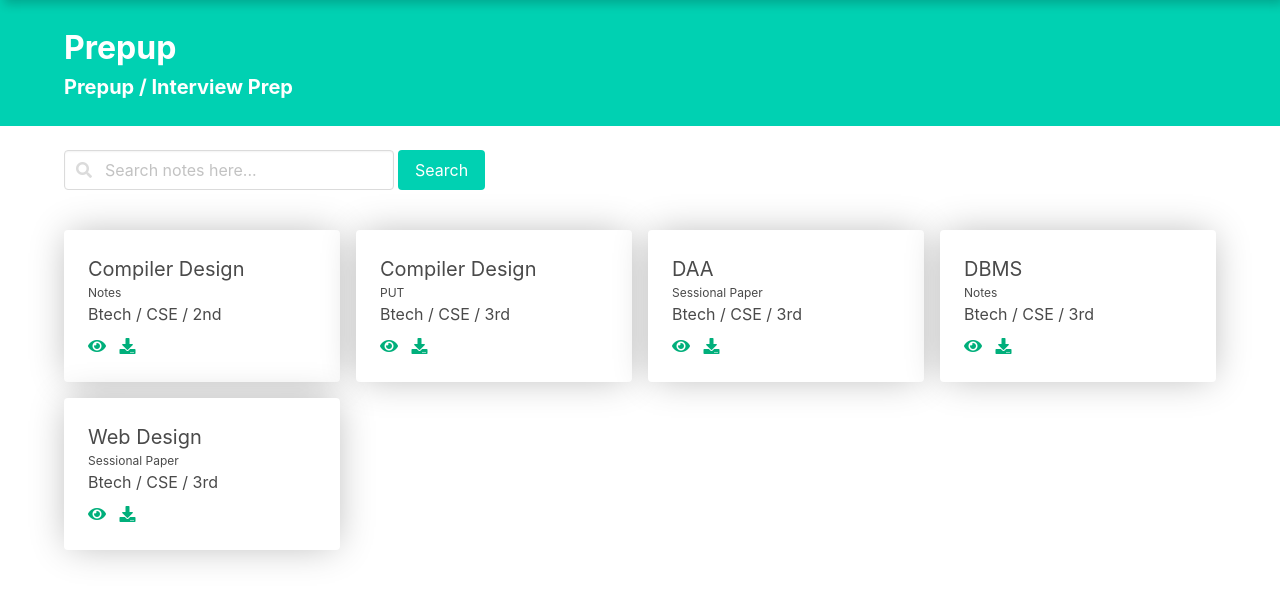
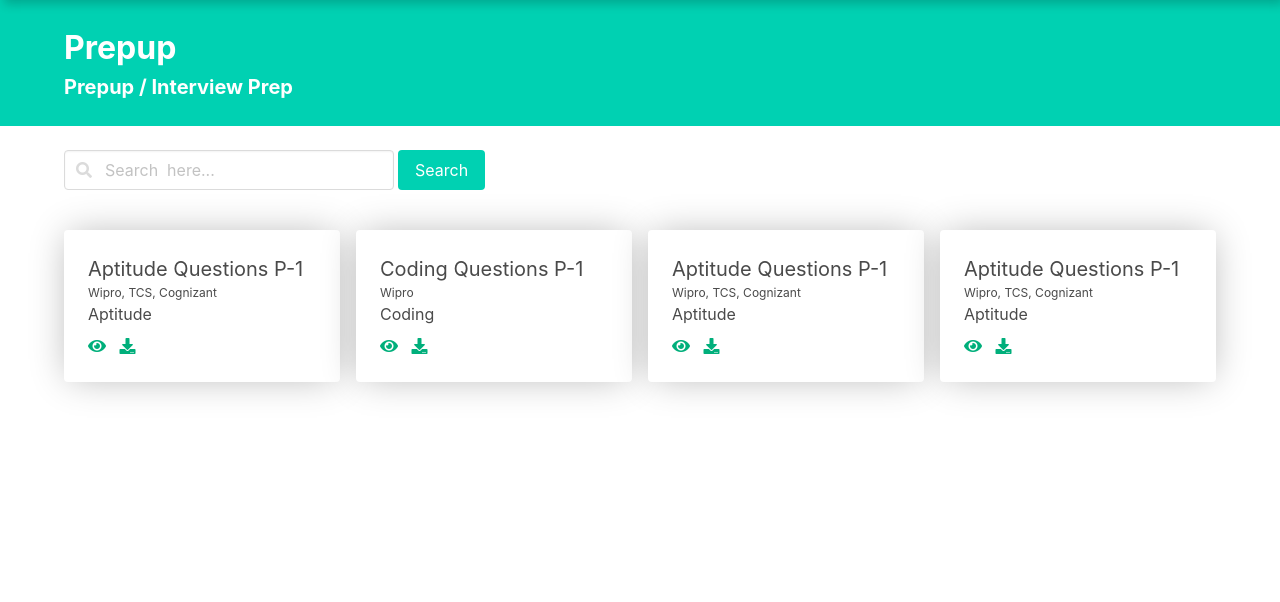
Before and after one commit to devankit01/hireup, a Django app: page /prepup/interview-prep in a window 1280 px wide. Shown: the part 56-658 px from the top of the page. Run offline with Django 3.2, Linux system fonts and the light colour scheme; some libraries are stand-ins or nearby versions.

Commit message:
Interview Home Page

```diff
--- a/templates/prepup/interviewPrep.html
+++ b/templates/prepup/interviewPrep.html
@@ -21,7 +21,7 @@
 <div class="container field is-grouped mt-5 set">
   <div class="field mr-1">
     <p class="control has-icons-left has-icons-right">
-      <input class="input" type="text" placeholder="Search notes here..." />
+      <input class="input" type="text" placeholder="Search  here..." />
       <span class="icon is-small is-left">
         <i class="fa fa-search" aria-hidden="true"></i>
       </span>
@@ -37,9 +37,9 @@
     <div class="card">
       <div class="card-content">
         <div class="content">
-          <p class="is-size-5 m-0">Compiler Design</p>
-          <p class="m-0 is-size-7 has-text-lightgrey">Notes</p>
-          <p class="m-0 is-size-6 mb-2">Btech / CSE / 2nd</p>
+          <p class="is-size-5 m-0">Aptitude Questions P-1</p>
+          <p class="m-0 is-size-7 has-text-lightgrey">Wipro, TCS, Cognizant</p>
+          <p class="m-0 is-size-6 mb-2">Aptitude</p>
 
           <a href="#"><i class="fa fa-eye"></i></a> &nbsp;
           <a href="#"><i class="fa fa-download"></i></a>
@@ -49,9 +49,9 @@
     <div class="card">
       <div class="card-content">
         <div class="content">
-          <p class="is-size-5 m-0">Compiler Design</p>
-          <p class="m-0 is-size-7 has-text-lightgrey">PUT</p>
-          <p class="m-0 is-size-6 mb-2">Btech / CSE / 3rd</p>
+          <p class="is-size-5 m-0">Coding Questions P-1</p>
+          <p class="m-0 is-size-7 has-text-lightgrey">Wipro</p>
+          <p class="m-0 is-size-6 mb-2">Coding</p>
 
           <a href="#"><i class="fa fa-eye"></i></a> &nbsp;
           <a href="#"><i class="fa fa-download"></i></a>
@@ -61,9 +61,9 @@
     <div class="card">
       <div class="card-content">
         <div class="content">
-          <p class="is-size-5 m-0">DAA</p>
-          <p class="m-0 is-size-7 has-text-lightgrey">Sessional Paper</p>
-          <p class="m-0 is-size-6 mb-2">Btech / CSE / 3rd</p>
+          <p class="is-size-5 m-0">Aptitude Questions P-1</p>
+          <p class="m-0 is-size-7 has-text-lightgrey">Wipro, TCS, Cognizant</p>
+          <p class="m-0 is-size-6 mb-2">Aptitude</p>
 
           <a href="#"><i class="fa fa-eye"></i></a> &nbsp;
           <a href="#"><i class="fa fa-download"></i></a>
@@ -73,21 +73,9 @@
     <div class="card">
       <div class="card-content">
         <div class="content">
-          <p class="is-size-5 m-0">DBMS</p>
-          <p class="m-0 is-size-7 has-text-lightgrey">Notes</p>
-          <p class="m-0 is-size-6 mb-2">Btech / CSE / 3rd</p>
-
-          <a href="#"><i class="fa fa-eye"></i></a> &nbsp;
-          <a href="#"><i class="fa fa-download"></i></a>
-        </div>
-      </div>
-    </div>
-    <div class="card">
-      <div class="card-content">
-        <div class="content">
-          <p class="is-size-5 m-0">Web Design</p>
-          <p class="m-0 is-size-7 has-text-lightgrey">Sessional Paper</p>
-          <p class="m-0 is-size-6 mb-2">Btech / CSE / 3rd</p>
+          <p class="is-size-5 m-0">Aptitude Questions P-1</p>
+          <p class="m-0 is-size-7 has-text-lightgrey">Wipro, TCS, Cognizant</p>
+          <p class="m-0 is-size-6 mb-2">Aptitude</p>
 
           <a href="#"><i class="fa fa-eye"></i></a> &nbsp;
           <a href="#"><i class="fa fa-download"></i></a>
```
